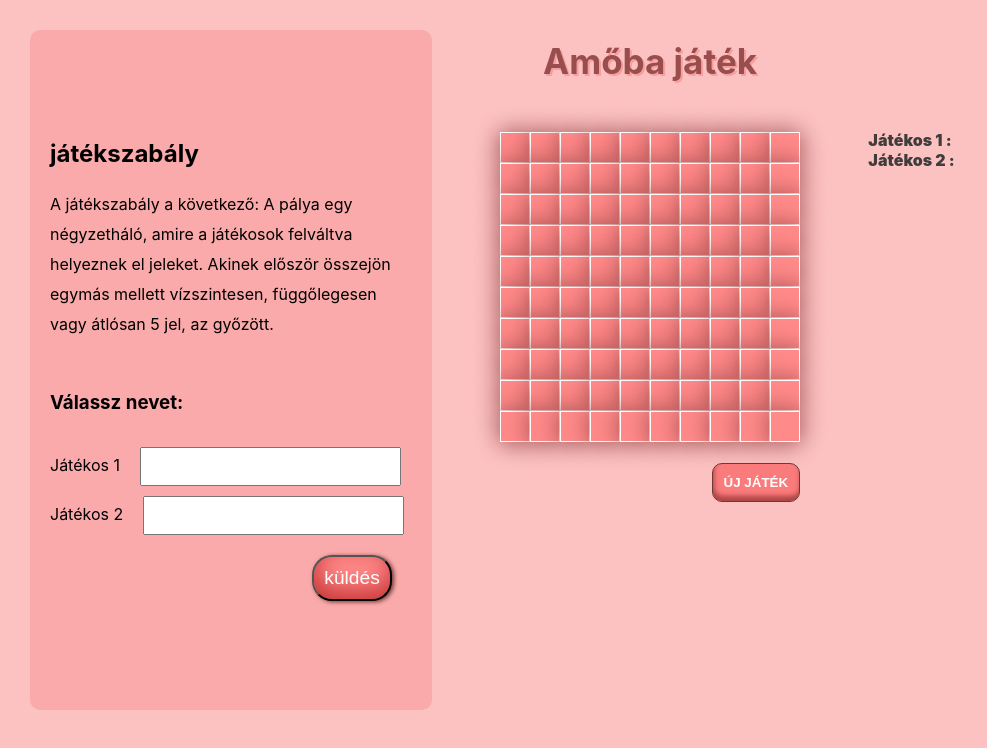
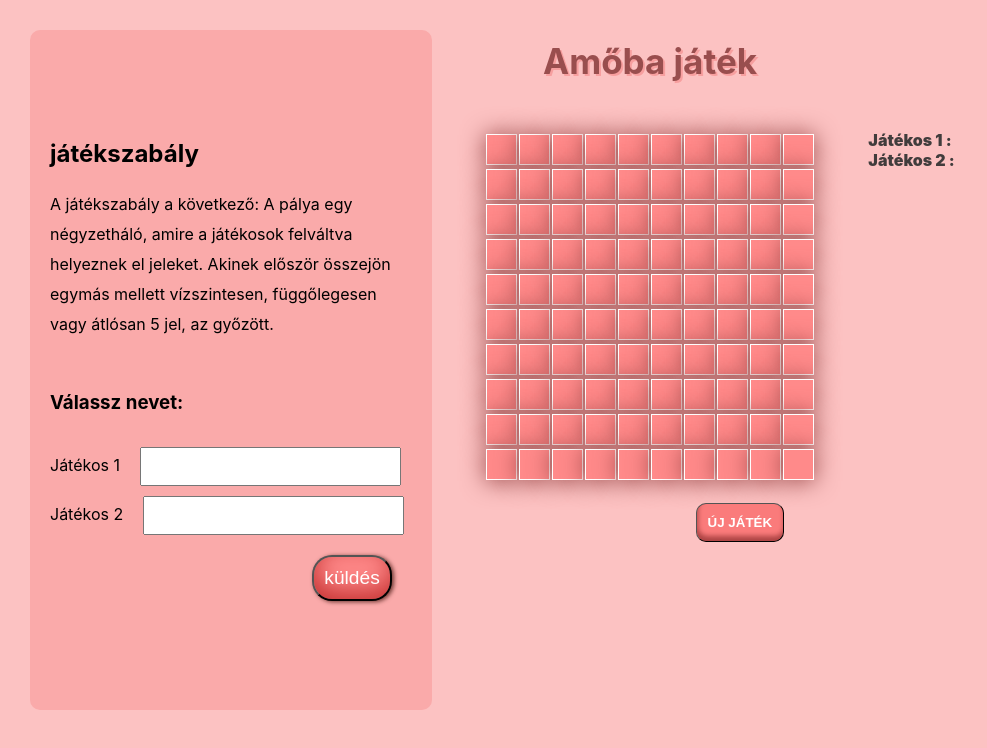
Before and after one commit to adrienns/5inaRow, a React (Create React App) app: page / in a window 1280 px wide. Shown: the top 748 px of the page, without its empty margins (0-987 px from the left). Built offline with nearby package versions, Linux system fonts and the light colour scheme.

Commit message:
dynamically changeable cells

```diff
--- a/src/amoba_grid/AmobaGrid.css
+++ b/src/amoba_grid/AmobaGrid.css
@@ -1,6 +1,6 @@
 .grid-cells {
   display: grid;
-  grid-template-columns: repeat(10, 30px);
+  /* grid-template-columns: repeat(10, 30px); */
   justify-content: center;
 }
 
@@ -17,7 +17,7 @@
 
   padding: 11px;
   color: white;
-  border: solid rgb(110, 56, 51);
+  /* border: solid rgb(110, 56, 51); */
   border-width: 1.5px;
   border-radius: 10px;
   background-color: rgb(250, 123, 123);
--- a/src/amoba_grid/AmobaGrid.js
+++ b/src/amoba_grid/AmobaGrid.js
@@ -105,8 +105,9 @@ const AmobaGrid = () => {
           { coordinates: [x, y], isChecked: false, value: "", id: count },
         ];
 
-        if (y % GRID_NUM === 9) {
+        if (y % GRID_NUM === GRID_NUM - 1) {
           outer_arr = [...outer_arr, inner_arr];
+
           inner_arr = [];
         }
       }
@@ -170,9 +171,11 @@ const AmobaGrid = () => {
   }, []);
 
   return (
-    <div className="grid-cells">
-      {cells.map((subarray, i) =>
-        subarray.map((el, i) => {
+    <table className="grid-cells">
+      {cells.map((subarray, i) => {
+        return (
+          <tr>
+            {subarray.map((el, i) => {
               return (
                 <Cell
                   changeColor={changeColor}
@@ -182,8 +185,10 @@ const AmobaGrid = () => {
                   value={el.value}
                 />
               );
-        })
-      )}
+            })}
+          </tr>
+        );
+      })}
       <div className="reset-btn-container">
         {/* {switchPlayer === 1 ? <div> {}</div> : <div>{}</div>} */}
 
@@ -191,7 +196,7 @@ const AmobaGrid = () => {
           új játék
         </button>
       </div>
-    </div>
+    </table>
   );
 };
 
--- a/src/cell/Cell.css
+++ b/src/cell/Cell.css
@@ -2,6 +2,7 @@
   border: solid white;
   border-width: 0.5px;
   padding: 7px;
+  width: 15px;
   background-color: rgba(255, 138, 138, 1);
   height: 15px;
   cursor: pointer;
--- a/src/cell/Cell.js
+++ b/src/cell/Cell.js
@@ -2,13 +2,13 @@ import "./Cell.css";
 
 const Cell = ({ id, value, changeColor }) => {
   return (
-    <div
+    <td
       key={id}
       className={
         value === 2 ? "player1_cell" : value === 1 ? "x player2_cell" : "cell"
       }
       onClick={() => changeColor(id)}
-    ></div>
+    ></td>
   );
 };
 
```
Lines whose indentation alone changed are shown as unchanged.
